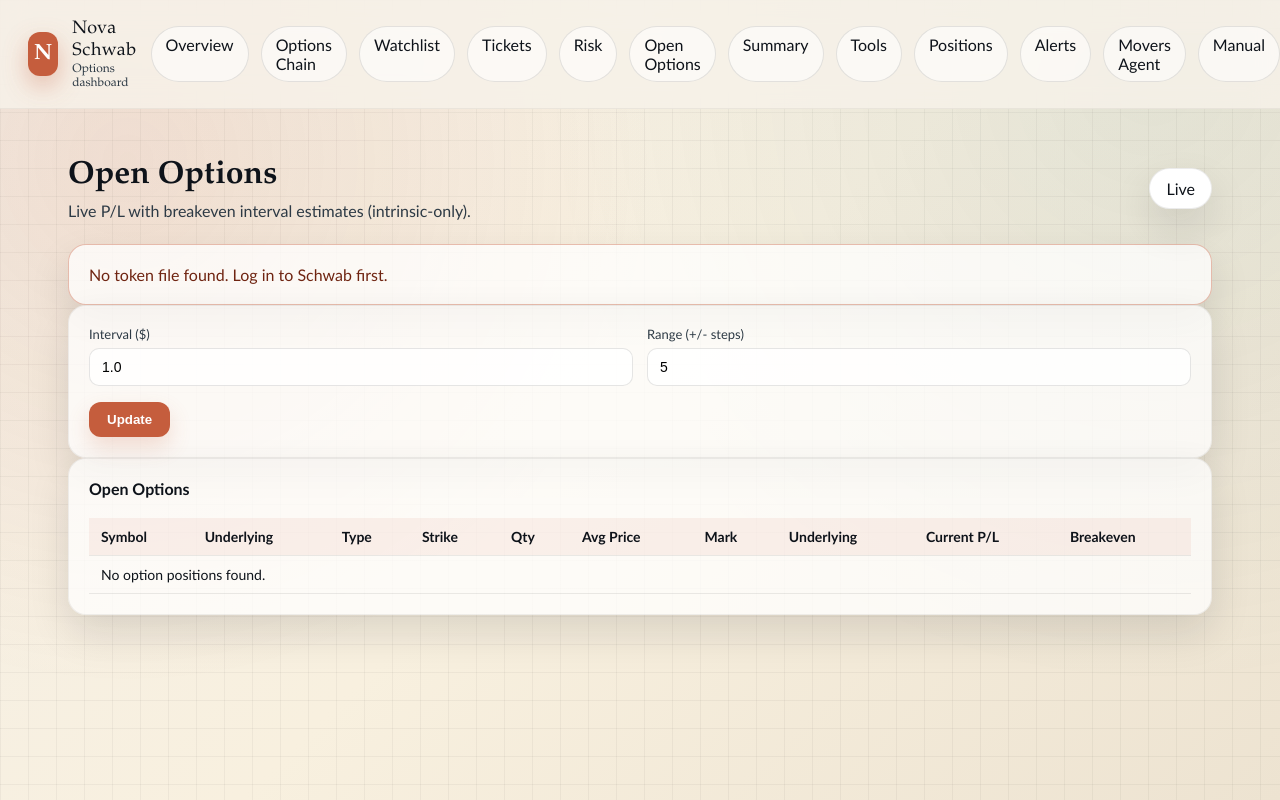
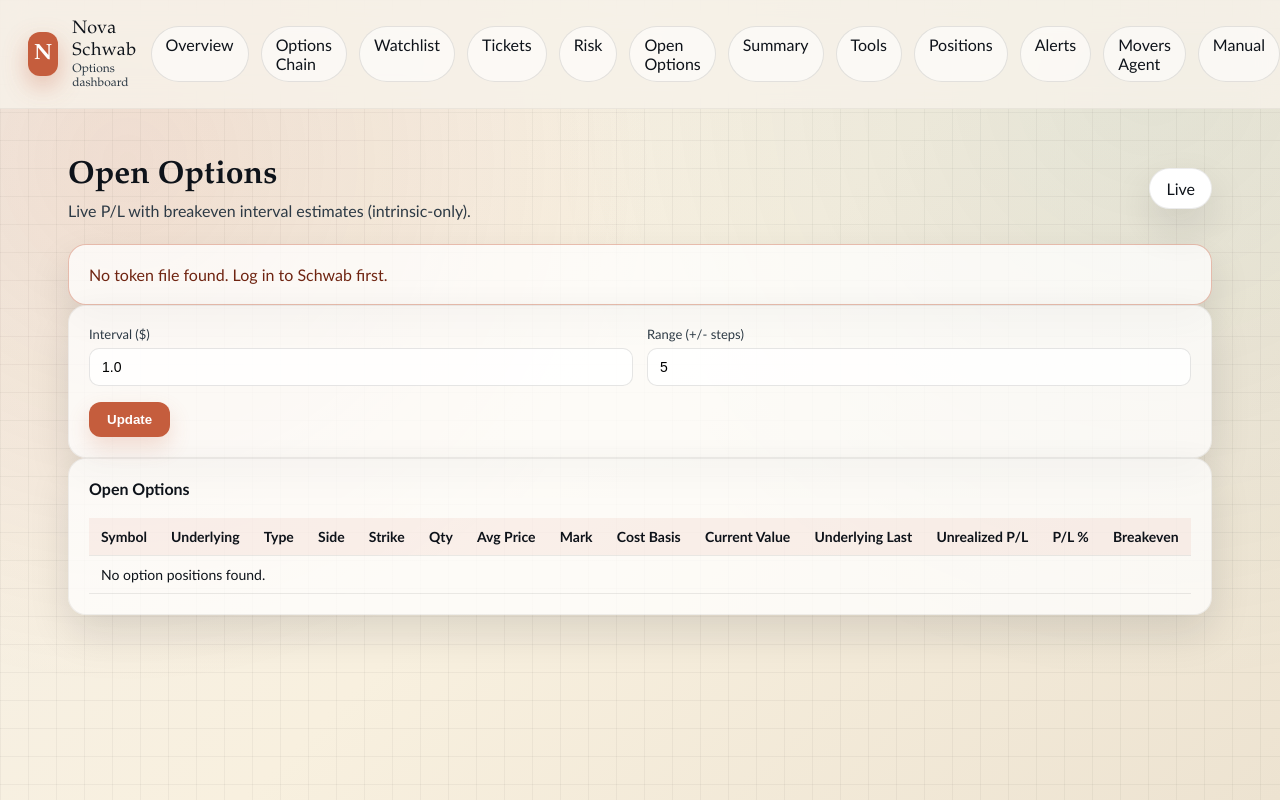
Before and after one commit to Novastradingcompany/Schwab-Connect, a Flask app: page /options-open in a window 1280 px wide; the page is wider, and only the part inside the window is pictured. Run offline with Flask 3, Linux system fonts and the light colour scheme; the visitor is signed in with stand-in values (Sample User, id 1).

Commit message:
Improve open options readability with P/L columns and color coding

```diff
--- a/app.py
+++ b/app.py
@@ -1493,7 +1493,11 @@
 
         opt_quote = quotes.get(symbol, {})
         mark = opt_quote.get("mark") or opt_quote.get("last") or opt_quote.get("bid") or opt_quote.get("ask") or 0.0
-        current_pl = (mark * qty * 100) - cost_basis
+        current_value = mark * qty * 100
+        current_pl = current_value - cost_basis
+        pl_pct = None
+        if cost_basis:
+            pl_pct = (current_pl / abs(cost_basis)) * 100
 
         breakeven = strike + avg_price if opt_type == "CALL" else strike - avg_price
         under_quote = underlying_quotes.get(underlying, {})
@@ -1511,9 +1515,13 @@
             "type": opt_type,
             "strike": strike,
             "qty": qty,
+            "side": "LONG" if qty >= 0 else "SHORT",
             "avg_price": avg_price,
             "mark": mark,
+            "cost_basis": round(cost_basis, 2),
+            "current_value": round(current_value, 2),
             "current_pl": round(current_pl, 2),
+            "pl_pct": round(pl_pct, 2) if pl_pct is not None else None,
             "breakeven": round(breakeven, 2),
             "underlying_last": underlying_last,
             "pl_levels": pl_levels,
--- a/static/styles.css
+++ b/static/styles.css
@@ -419,3 +419,29 @@
     align-items: flex-start;
   }
 }
+
+.pl-pos {
+  color: #0f7a2f;
+  font-weight: 600;
+}
+
+.pl-neg {
+  color: #b42318;
+  font-weight: 600;
+}
+
+.pl-flat {
+  color: var(--ink-soft);
+}
+
+.row-pl-pos {
+  background: rgba(15, 122, 47, 0.05);
+}
+
+.row-pl-neg {
+  background: rgba(180, 35, 24, 0.05);
+}
+
+.row-pl-flat {
+  background: transparent;
+}
--- a/templates/options_open.html
+++ b/templates/options_open.html
@@ -37,12 +37,16 @@
             <th>Symbol</th>
             <th>Underlying</th>
             <th>Type</th>
+            <th>Side</th>
             <th>Strike</th>
             <th>Qty</th>
             <th>Avg Price</th>
             <th>Mark</th>
-            <th>Underlying</th>
-            <th>Current P/L</th>
+            <th>Cost Basis</th>
+            <th>Current Value</th>
+            <th>Underlying Last</th>
+            <th>Unrealized P/L</th>
+            <th>P/L %</th>
             <th>Breakeven</th>
             {% for lvl in levels %}
               <th>BE {{ "%+.2f"|format(lvl) }}</th>
@@ -51,23 +55,40 @@
         </thead>
         <tbody>
           {% for row in rows %}
-            <tr>
+            <tr class="{% if row.current_pl > 0 %}row-pl-pos{% elif row.current_pl < 0 %}row-pl-neg{% else %}row-pl-flat{% endif %}">
               <td>{{ row.symbol }}</td>
               <td>{{ row.underlying }}</td>
               <td>{{ row.type }}</td>
+              <td>{{ row.side }}</td>
               <td>{{ row.strike }}</td>
               <td>{{ row.qty }}</td>
-              <td>{{ row.avg_price }}</td>
-              <td>{{ row.mark }}</td>
-              <td>{{ row.underlying_last }}</td>
-              <td>{{ row.current_pl }}</td>
-              <td>{{ row.breakeven }}</td>
+              <td>${{ "%.2f"|format(row.avg_price) }}</td>
+              <td>${{ "%.2f"|format(row.mark) }}</td>
+              <td>${{ "%.2f"|format(row.cost_basis) }}</td>
+              <td>${{ "%.2f"|format(row.current_value) }}</td>
+              <td>
+                {% if row.underlying_last is not none %}
+                  ${{ "%.2f"|format(row.underlying_last) }}
+                {% endif %}
+              </td>
+              <td class="{% if row.current_pl > 0 %}pl-pos{% elif row.current_pl < 0 %}pl-neg{% else %}pl-flat{% endif %}">
+                ${{ "%.2f"|format(row.current_pl) }}
+              </td>
+              <td class="{% if row.pl_pct is not none and row.pl_pct > 0 %}pl-pos{% elif row.pl_pct is not none and row.pl_pct < 0 %}pl-neg{% else %}pl-flat{% endif %}">
+                {% if row.pl_pct is not none %}
+                  {{ "%.2f"|format(row.pl_pct) }}%
+                {% endif %}
+              </td>
+              <td>${{ "%.2f"|format(row.breakeven) }}</td>
               {% for lvl in levels %}
-                <td>{{ row.pl_levels.get(lvl) }}</td>
+                {% set lvl_pl = row.pl_levels.get(lvl) %}
+                <td class="{% if lvl_pl > 0 %}pl-pos{% elif lvl_pl < 0 %}pl-neg{% else %}pl-flat{% endif %}">
+                  ${{ "%.2f"|format(lvl_pl) }}
+                </td>
               {% endfor %}
             </tr>
           {% else %}
-            <tr><td colspan="{{ 10 + levels|length }}">No option positions found.</td></tr>
+            <tr><td colspan="{{ 15 + levels|length }}">No option positions found.</td></tr>
           {% endfor %}
         </tbody>
       </table>
```
